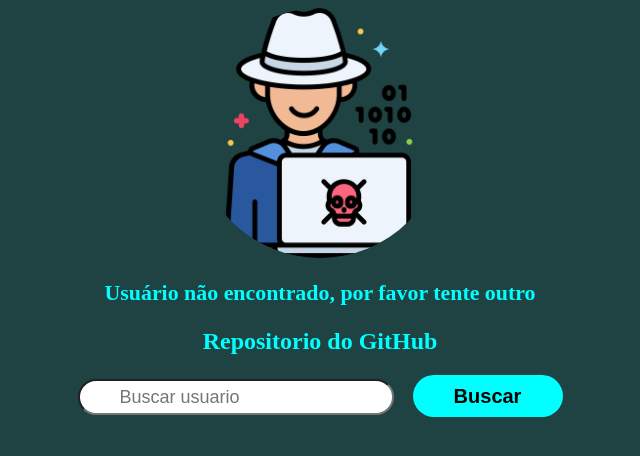
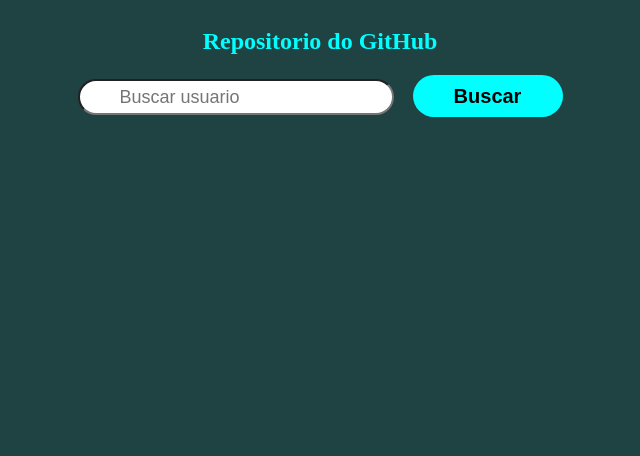
Before and after one commit to pfabreuave/api-github-javascript, a plain HTML site: page index.html in a window 1280 px wide. Shown: the whole page, without its empty margins (320-960 px from the left). Drawn offline with Linux system fonts and the light colour scheme; no server answers.

Commit message:
recibe parametro y activa directo

```diff
--- a/index.html
+++ b/index.html
@@ -76,7 +76,11 @@
 	  function actualizar(){location.reload(true);}
 
 	  document.getElementById('usergh').value = varUser;
-	  buscarGH();
+
+	  if (varUser > " ") {
+		buscarGH();
+	  }
+
 </script>
 </body>
 </html>
```
